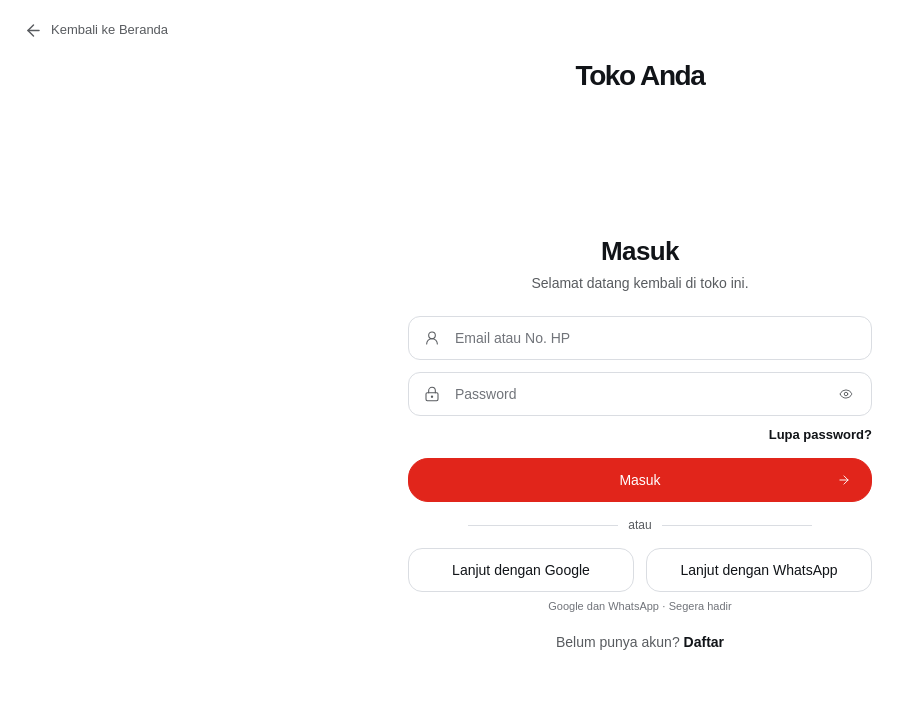
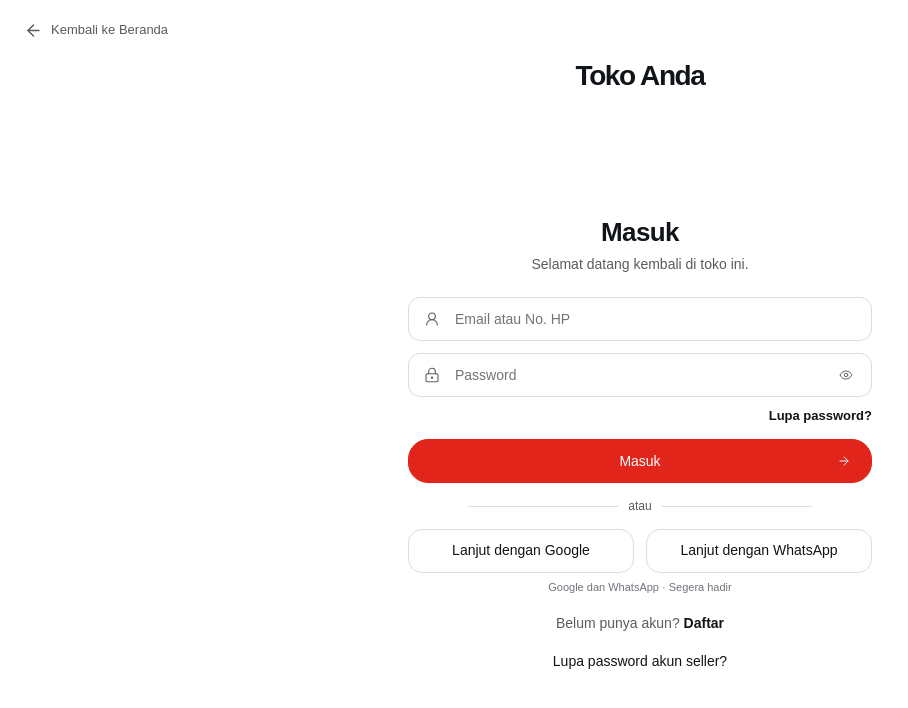
Before and after one commit to Assyauq26/buattokoonline, a Next.js app in the folder app/: page /login in a window 1280 px wide. Shown: the top 708 px of the page, without its empty margins (0-908 px from the left). Built offline with nearby package versions, Linux system fonts and the light colour scheme; no server answers; the database is empty.

Commit message:
fix(auth): expose seller recovery from direct login

```diff
--- a/app/src/components/auth/auth-forms.tsx
+++ b/app/src/components/auth/auth-forms.tsx
@@ -224,6 +224,11 @@ export function LoginForm({ redirectTo, passwordReset }: { redirectTo?: string;
       <p className="auth-switch">
         Belum punya akun? <Link href="/register">Daftar</Link>
       </p>
+      {!/^\/admin(?:[/?]|$)/.test(redirectTo ?? "") && (
+        <p className="auth-switch">
+          <Link href="/seller-password-reset">Lupa password akun seller?</Link>
+        </p>
+      )}
     </div>
   );
 }
```
